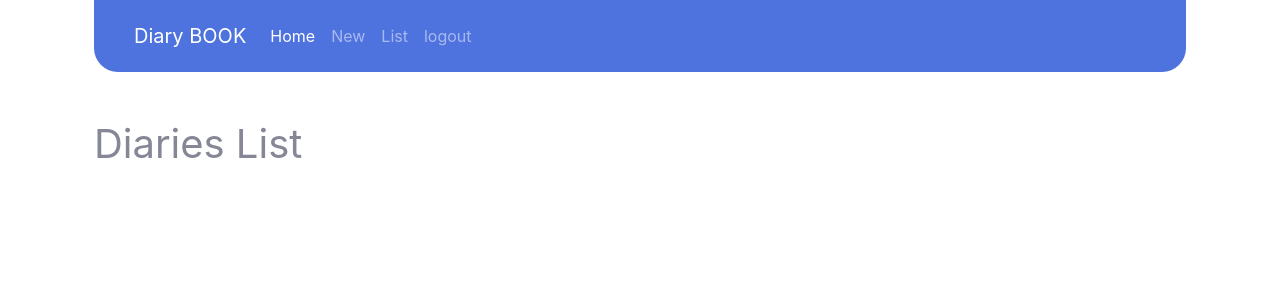
After one commit to Sepehrworklife/diary-book, a Django app: template src/templates/dashboard/list.html in a window 1280 px wide. The commit adds this page. Shown: the top 300 px of the page. Run offline with Django 4.2, Linux system fonts and the light colour scheme; the template is opened without the code that fills it, so the values that code supplies are empty; some libraries are stand-ins or nearby versions.

Commit message:
list of diaries created

```diff
--- a/src/diarybook/urls.py
+++ b/src/diarybook/urls.py
@@ -23,5 +23,6 @@ urlpatterns = [
     path("auth/logout/", logout, name="logout"),
     path("dashboard", dashboard, name="dashboard"),
     path("dashboard/new", dashboard_add, name="dashboard_add"),
-    path("dashboard/list", dashboard_list, name="dashboard_list")
+    path("dashboard/list", dashboard_list, name="dashboard_list"),
+
 ]
--- a/src/templates/dashboard/base.html
+++ b/src/templates/dashboard/base.html
@@ -27,13 +27,13 @@
       <div class="collapse navbar-collapse" id="navbarSupportedContent">
         <ul class="navbar-nav me-auto mb-2 mb-lg-0">
           <li class="nav-item">
-            <a class="nav-link active" aria-current="page" href="#">Home</a>
+            <a class="nav-link active" aria-current="page" href="{% url 'dashboard' %}">Home</a>
           </li>
           <li class="nav-item">
             <a class="nav-link" href="{% url 'dashboard_add' %}">New</a>
           </li>
           <li class="nav-item">
-            <a class="nav-link disabled">List</a>
+            <a class="nav-link" href="{% url 'dashboard_list' %}">List</a>
           </li>
           <li class="nav-item">
             <a class="nav-link" href="{% url 'logout' %}">logout</a>
--- /dev/null
+++ b/src/templates/dashboard/list.html
@@ -0,0 +1,15 @@
+{% extends "dashboard/base.html" %}
+{% block container %}
+<h1>Diaries List</h1>
+<ul>
+    {% for diary in diarys %}
+    <li>
+        <a href="#">
+           {{diary.title}}
+        </a>
+    </li>
+    {% endfor %}
+</ul>
+
+
+{% endblock %}
```
Also changed, not shown: src/dashboard/models.py (+8 -0 lines), src/dashboard/views.py (+8 -3 lines).
